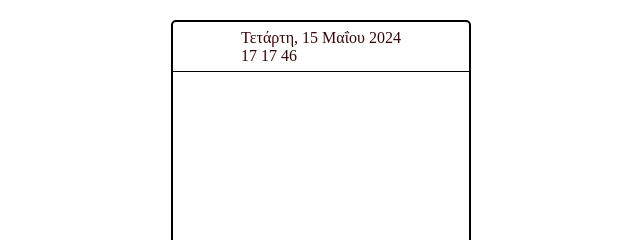
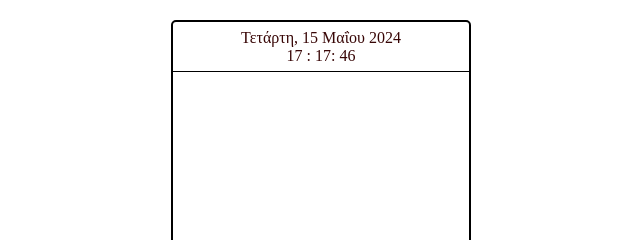
Before and after one commit to stathakis339/CodingFactoryFrontEnd, a plain HTML site: page noteapp/noteapp.html in a window 1280 px wide. Shown: the top 240 px of the page, 319-959 px from the left. Drawn offline with Linux system fonts and the light colour scheme.

Commit message:
Time centered

```diff
--- a/noteapp/css/noteapp.css
+++ b/noteapp/css/noteapp.css
@@ -16,6 +16,7 @@
     display: flex;
     justify-content: center;
     align-items: center;
+    text-align: center;
     width: 100%;
     height: 50px;
     border-bottom: 1px solid black;
--- a/noteapp/js/noteapp.js
+++ b/noteapp/js/noteapp.js
@@ -41,8 +41,8 @@ window.addEventListener('DOMContentLoaded', function() {
         let formatedMonth = monthsGR[month]
 
         let formatedDate = `${formatedDay}, ${date} ${formatedMonth} ${year}`
-        let formatedTime = `${(hours < 0) ? '0' : ''}${hours}
-                            ${(minutes < 0) ? '0' : ''}${minutes}
+        let formatedTime = `${(hours < 0) ? '0' : ''}${hours} :
+                            ${(minutes < 0) ? '0' : ''}${minutes}:
                             ${(seconds < 0) ? '0' : ''}${seconds}`
 
         document.querySelector('.header').innerHTML = formatedDate
```
